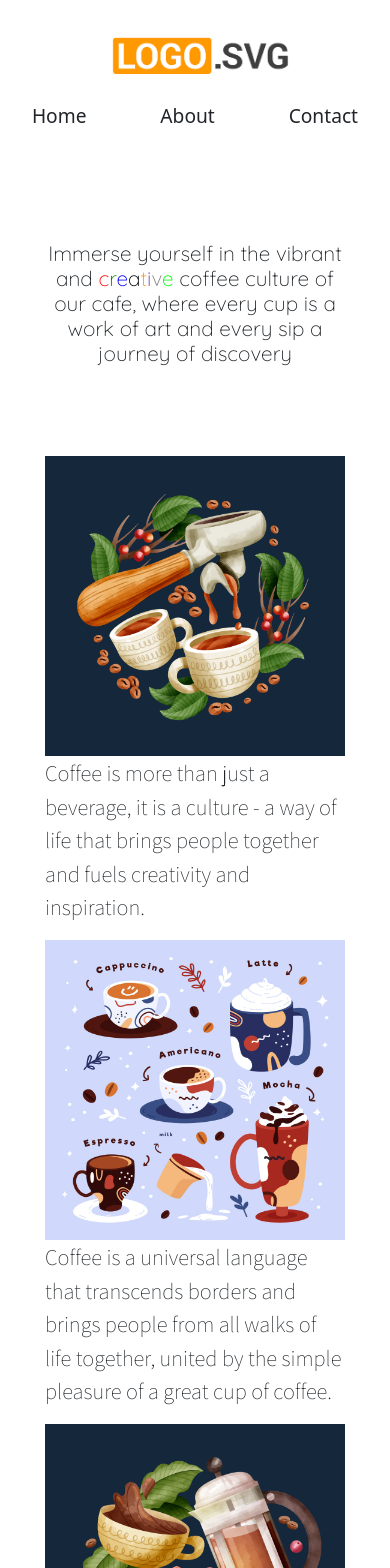
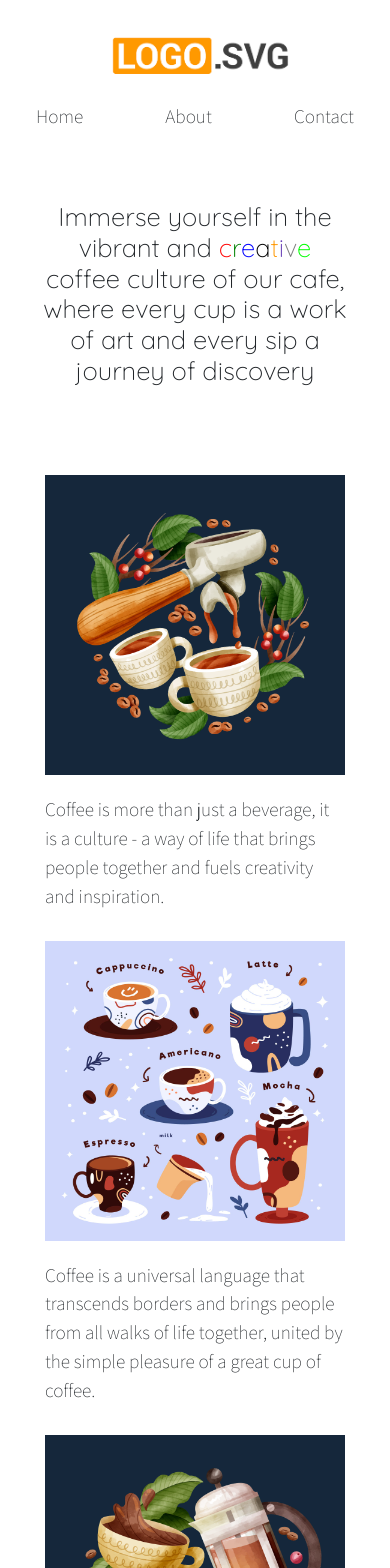
Before and after one commit to gines18/Digital_agency, a React (Create React App) app: page / in a window 390 px wide. Shown: the top 1568 px of the page. Built offline with nearby package versions, Linux system fonts and the light colour scheme.

Commit message:
change navbar font, add Footer

```diff
--- a/package.json
+++ b/package.json
@@ -10,6 +10,7 @@
     "gh-pages": "^5.0.0",
     "react": "^18.2.0",
     "react-dom": "^18.2.0",
+    "react-router-dom": "^6.11.0",
     "react-scripts": "5.0.1",
     "web-vitals": "^2.1.4"
   },
@@ -19,8 +20,7 @@
     "test": "react-scripts test",
     "eject": "react-scripts eject",
     "predeploy": "npm run build",
-"deploy": "gh-pages -d build"
-
+    "deploy": "gh-pages -d build"
   },
   "eslintConfig": {
     "extends": [
--- a/src/App.js
+++ b/src/App.js
@@ -3,6 +3,7 @@ import Navbar from './components/Navbar'
 import Carousel from './components/Carousel'
 import Welcome from'./components/Welcome.jsx'
 import MyComponent from './components/Offer'
+import Footer from './components/Footer.jsx'
 
 function App() {
   return (<>
@@ -10,6 +11,7 @@ function App() {
 <Welcome />
 <MyComponent/>
 <Carousel />
+<Footer/>
 </>
   )
 
--- a/src/components/Carousel.css
+++ b/src/components/Carousel.css
@@ -1,6 +1,6 @@
 .carousel{
     width: 800px;
-     height: 400px;
+     height: 560px;
 }
 .container-carousel{
     display: flex;
@@ -11,12 +11,13 @@
 @media (max-width: 820px) {
     .carousel{
         width: 470px;
-        height: 300px;
+        height: 350px;
    }
     }
 @media (max-width: 390px) {
     .carousel{
-        width: 300px;
-        height: 200px;
+        width: 400px;
+        height: 290px;
+        margin-top: -10px;
    }
     }
--- /dev/null
+++ b/src/components/Footer.css
@@ -0,0 +1,16 @@
+.footer{
+    display: flex;
+    flex-direction: row;
+    justify-content: center;
+   align-items: center;
+   width: 100%;
+   height: 60px;
+    border-top: 1px solid brown;
+
+
+}
+
+a{
+    text-decoration: none;
+    color: brown;
+}
--- /dev/null
+++ b/src/components/Footer.jsx
@@ -0,0 +1,12 @@
+import React from 'react'
+import './Footer.css'
+
+function Footer() {
+  return (
+    <div className='footer'>
+<a href="http://www.github.com/gines18" target="_blank" rel="noopener noreferrer">Contact</a>
+        </div>
+  )
+}
+
+export default Footer
--- a/src/components/Navbar.css
+++ b/src/components/Navbar.css
@@ -1,3 +1,5 @@
+@import url('https://fonts.googleapis.com/css2?family=Assistant:wght@200&family=Cormorant+Garamond:ital,wght@1,600&family=Lato:wght@300&family=Montserrat:ital,wght@1,200&family=Quicksand:wght@300&display=swap');
+
 .container{
     display: flex;
     flex-direction: row;
@@ -25,6 +27,8 @@ li{
     display: flex;
     justify-content: space-around;
     flex-direction: row;
+    font-family: 'Assistant', sans-serif;
+
 }
 
 li:hover{
--- a/src/components/Offer.css
+++ b/src/components/Offer.css
@@ -46,5 +46,8 @@ flex-direction: column;
     }
     p{
         width: 300px;
+        font-size: 1.2rem;
+        margin-bottom: 30px;
+        margin-top: 20px;
     }
 }
--- a/src/components/Welcome.css
+++ b/src/components/Welcome.css
@@ -8,7 +8,7 @@
     justify-content: center;
     flex-direction: row;
 
-    margin-top: 50px;
+    margin-top: 10px;
     margin-bottom: 50px;
 }
 
@@ -21,7 +21,7 @@ h1{
 
 @media (max-width: 390px){
     h1{
-        font-size: 1.3rem;
+        font-size: 1.6rem;
         margin: 20px;
     }
 }
```
Also changed, not shown: 1 other file (tests, documents, lock files or other folders).
